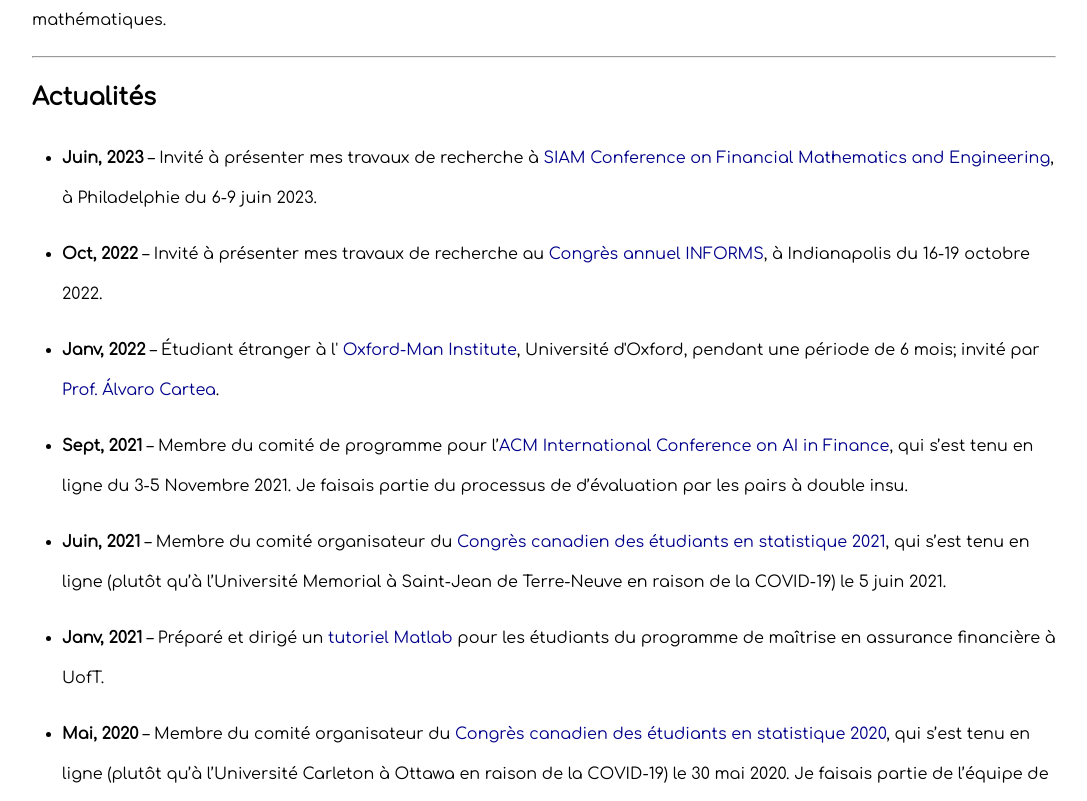
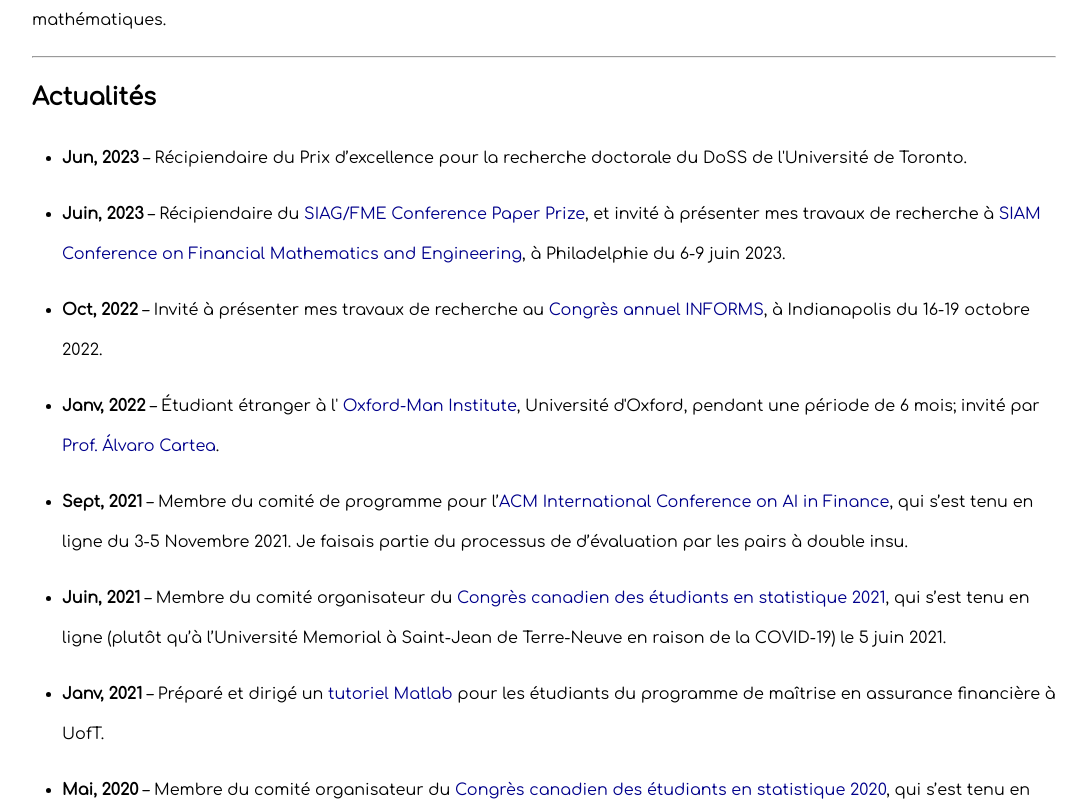
Before and after one commit to acoache/acoache.github.io, a React (Create React App) app: page /#/Francais in a window 1280 px wide. Shown: the part 900-1701 px from the top of the page, without its empty margins (96-1183 px from the left). Built offline with nearby package versions, Linux system fonts and the light colour scheme.

Commit message:
SIAM and DoSS Awards

```diff
--- a/src/components/News/index.jsx
+++ b/src/components/News/index.jsx
@@ -10,7 +10,17 @@ function Presentations() {
           <li>
             <p>
               <b>Jun, 2023 </b>
-              – Invited to present my research work at the
+              – Recipient of the DoSS Doctoral Early Research Excellence Award from the University of Toronto.
+            </p>
+          </li>
+        </ul>
+        <ul>
+          <li>
+            <p>
+              <b>Jun, 2023 </b>
+              – Recipient of the
+              <a href="https://www.siam.org/prizes-recognition/activity-group-prizes/detail/siag-fme-conference-paper-prize" target="_blank" rel="noreferrer"> SIAG/FME Conference Paper Prize</a>,
+              and invited to present my research work at the
               <a href="https://www.siam.org/conferences/cm/conference/fm23" target="_blank" rel="noreferrer"> SIAM Conference on Financial Mathematics and Engineering</a>
               , in Philadelphia on June 6-9, 2023.
             </p>
--- a/src/components/News_fr/index.jsx
+++ b/src/components/News_fr/index.jsx
@@ -9,8 +9,18 @@ function Presentations() {
         <ul>
           <li>
             <p>
+              <b>Jun, 2023 </b>
+              – Récipiendaire du Prix d’excellence pour la recherche doctorale du DoSS de l'Université de Toronto.
+            </p>
+          </li>
+        </ul>
+        <ul>
+          <li>
+            <p>
               <b>Juin, 2023 </b>
-              – Invité à présenter mes travaux de recherche à
+              – Récipiendaire du
+              <a href="https://www.siam.org/prizes-recognition/activity-group-prizes/detail/siag-fme-conference-paper-prize" target="_blank" rel="noreferrer"> SIAG/FME Conference Paper Prize</a>,
+              et invité à présenter mes travaux de recherche à
               <a href="https://www.siam.org/conferences/cm/conference/fm23" target="_blank" rel="noreferrer"> SIAM Conference on Financial Mathematics and Engineering</a>
               , à Philadelphie du 6-9 juin 2023.
             </p>
--- a/src/static/updateDate.js
+++ b/src/static/updateDate.js
@@ -1,3 +1,3 @@
-const txt = '2023-06-07';
+const txt = '2023-06-15';
 
 export default txt;
```
Also changed, not shown: 2 other files (tests, documents, lock files or other folders).
